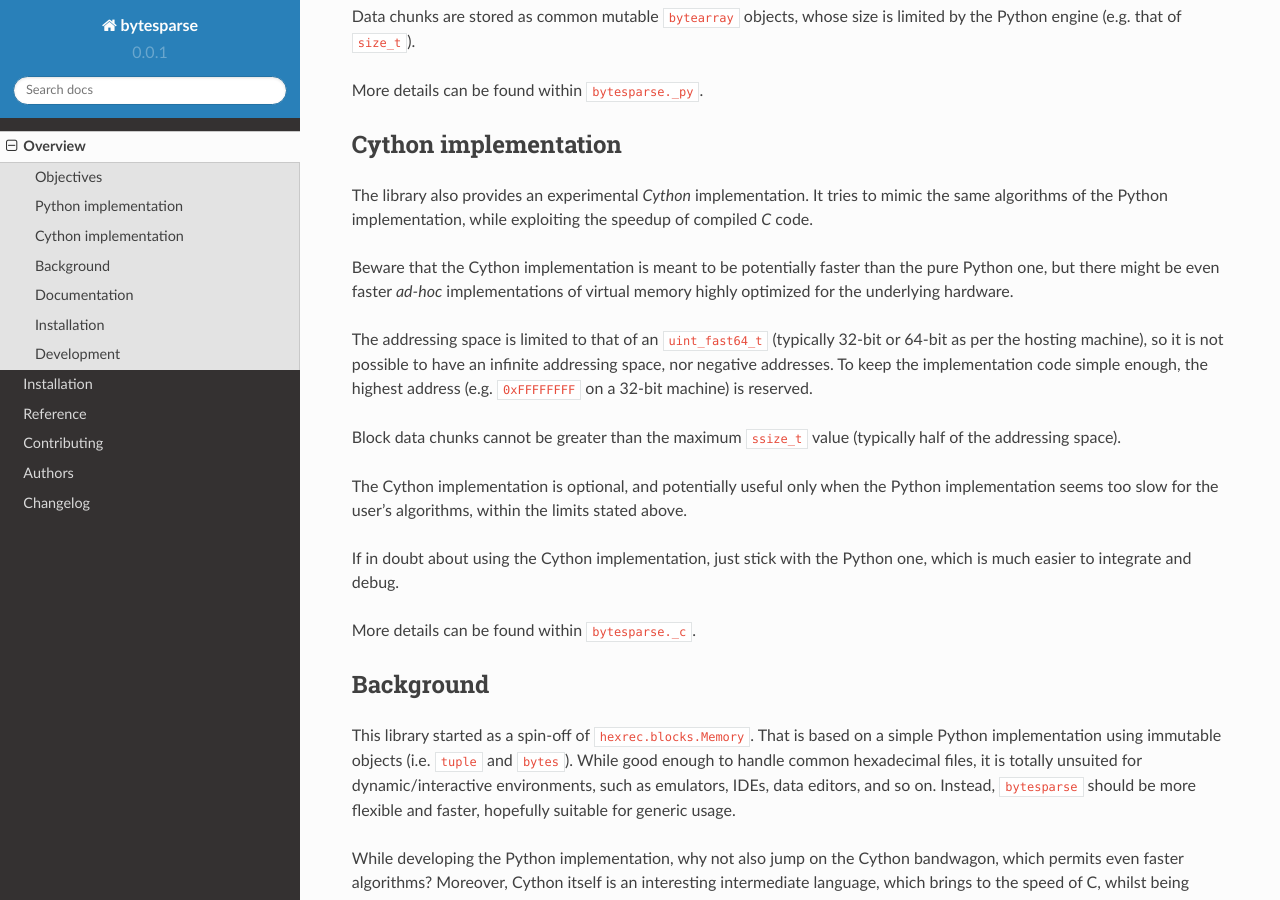
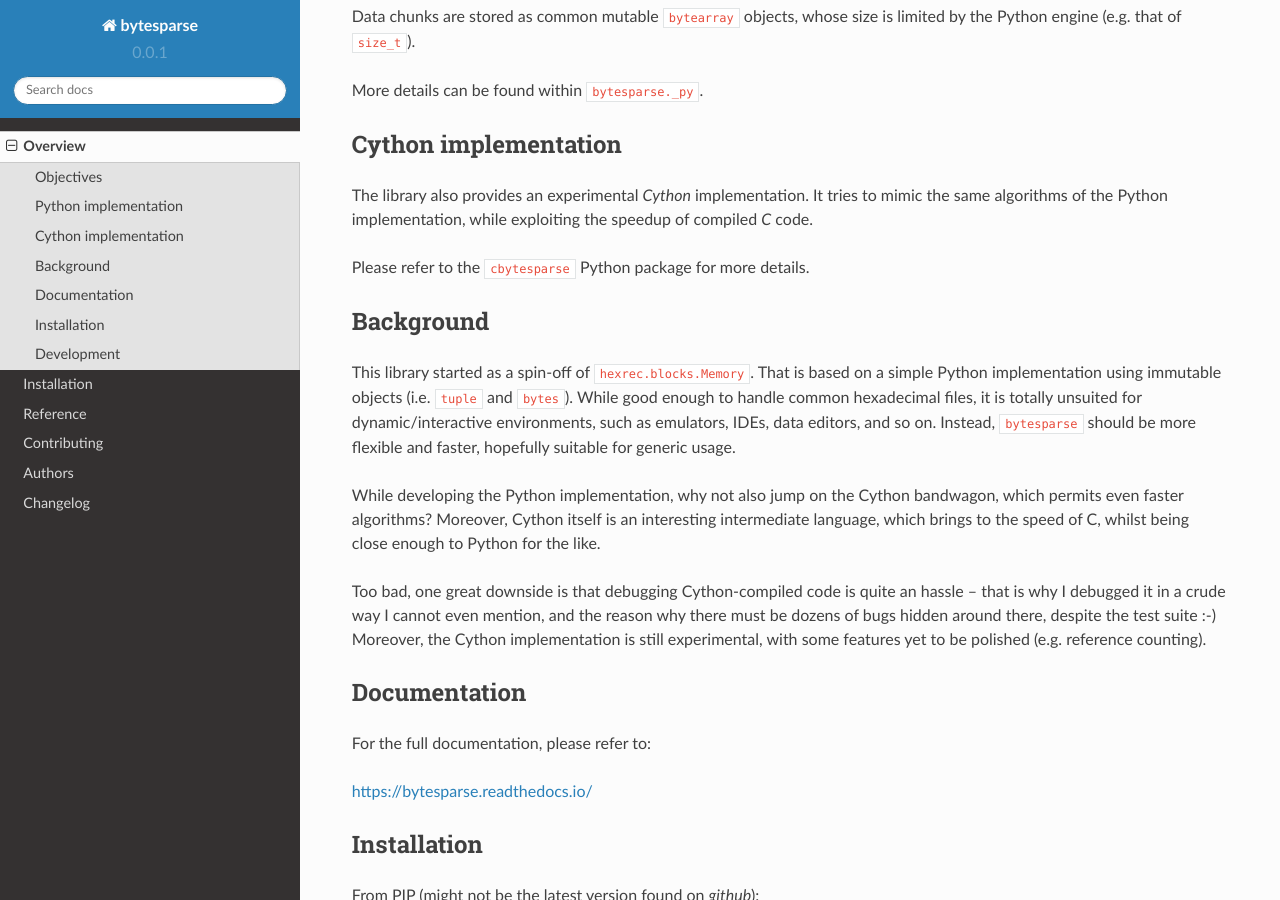
Before and after one commit to TexZK/bytesparse, a Sphinx documentation site: the page built from docs/readme.rst, in a window 1280 px wide and 900 px high, scrolled down 1090 px. Built offline with Sphinx 7.4.7 and the Read the Docs theme 2.0.0, drawn with Linux system fonts in a browser that asks for light colours.

Commit message:
Cython implementation removed
Moved to "cbytesparse" package

```diff
--- a/README.rst
+++ b/README.rst
@@ -36,9 +36,9 @@ Overview
     :alt: PyPI Package latest release
     :target: https://pypi.org/project/bytesparse/
 
-.. |commits-since| image:: https://img.shields.io/github/commits-since/TexZK/bytesparse/v0.0.1.svg
+.. |commits-since| image:: https://img.shields.io/github/commits-since/TexZK/bytesparse/v0.0.2.svg
     :alt: Commits since latest release
-    :target: https://github.com/TexZK/bytesparse/compare/v0.0.1...main
+    :target: https://github.com/TexZK/bytesparse/compare/v0.0.2...main
 
 .. |wheel| image:: https://img.shields.io/pypi/wheel/bytesparse.svg
     :alt: PyPI Wheel
@@ -111,27 +111,7 @@ The library also provides an experimental `Cython` implementation. It tries to
 mimic the same algorithms of the Python implementation, while exploiting the
 speedup of compiled `C` code.
 
-Beware that the Cython implementation is meant to be potentially faster than
-the pure Python one, but there might be even faster `ad-hoc` implementations
-of virtual memory highly optimized for the underlying hardware.
-
-The addressing space is limited to that of an ``uint_fast64_t`` (typically
-32-bit or 64-bit as per the hosting machine), so it is not possible to have
-an infinite addressing space, nor negative addresses.
-To keep the implementation code simple enough, the highest address (e.g.
-``0xFFFFFFFF`` on a 32-bit machine) is reserved.
-
-Block data chunks cannot be greater than the maximum ``ssize_t`` value
-(typically half of the addressing space).
-
-The Cython implementation is optional, and potentially useful only when the
-Python implementation seems too slow for the user's algorithms, within the
-limits stated above.
-
-If in doubt about using the Cython implementation, just stick with the Python
-one, which is much easier to integrate and debug.
-
-More details can be found within ``bytesparse._c``.
+Please refer to the ``cbytesparse`` Python package for more details.
 
 
 Background
--- a/docs/reference.rst
+++ b/docs/reference.rst
@@ -8,4 +8,3 @@ Reference
 
     bytesparse
     bytesparse._py
-    bytesparse._c
```
Also changed, not shown: docs/_autosummary/bytesparse._c.BlockView.rst (deleted, +0 -35 lines), docs/_autosummary/bytesparse._c.Memory.rst (deleted, +0 -77 lines), docs/_autosummary/bytesparse._c.Rover.rst (deleted, +0 -34 lines), docs/_autosummary/bytesparse._c.rst (deleted, +0 -25 lines), setup.py (+1 -8 lines), src/bytesparse/__init__.py (+2 -6 lines), 9 other files.
